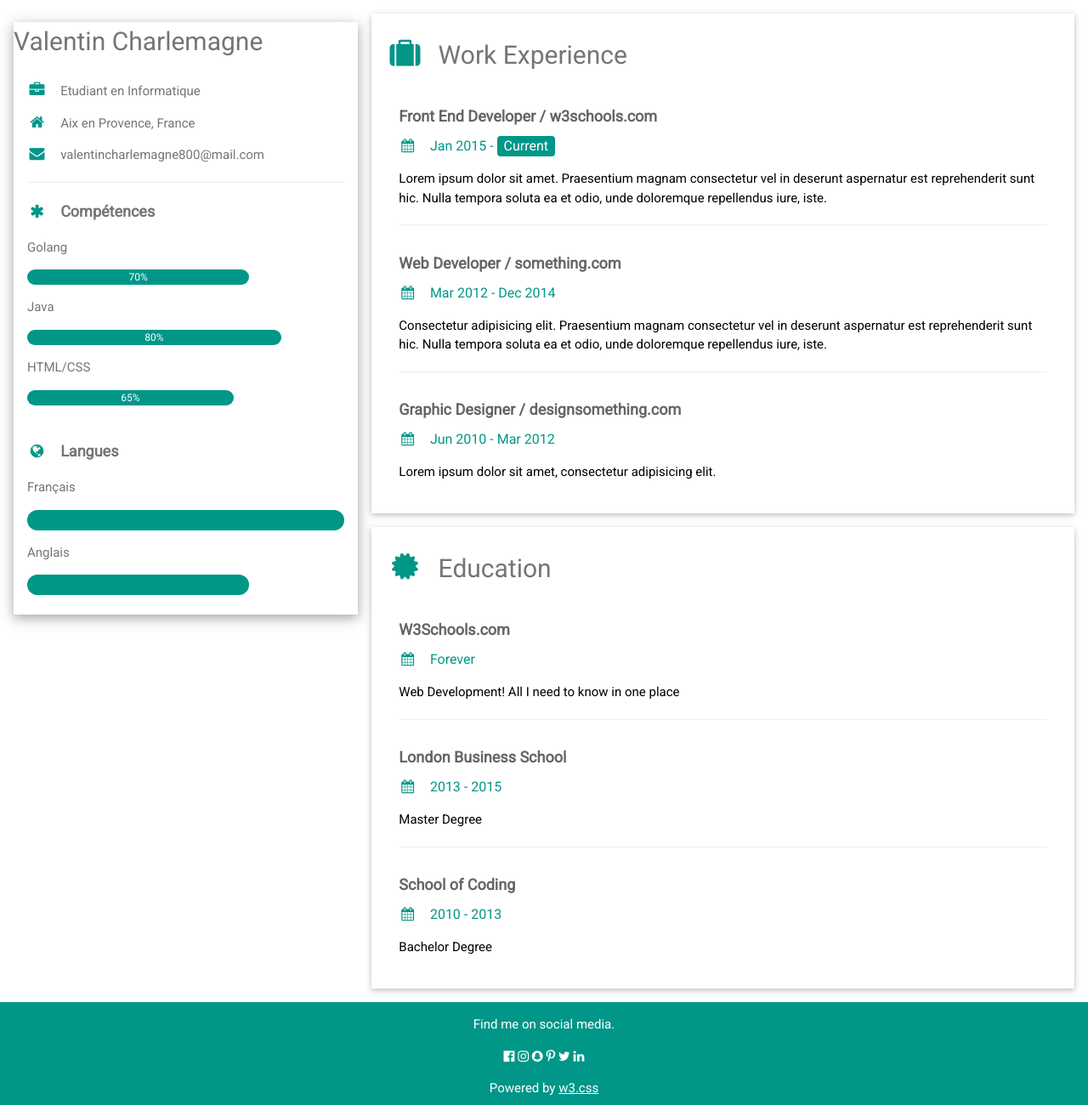
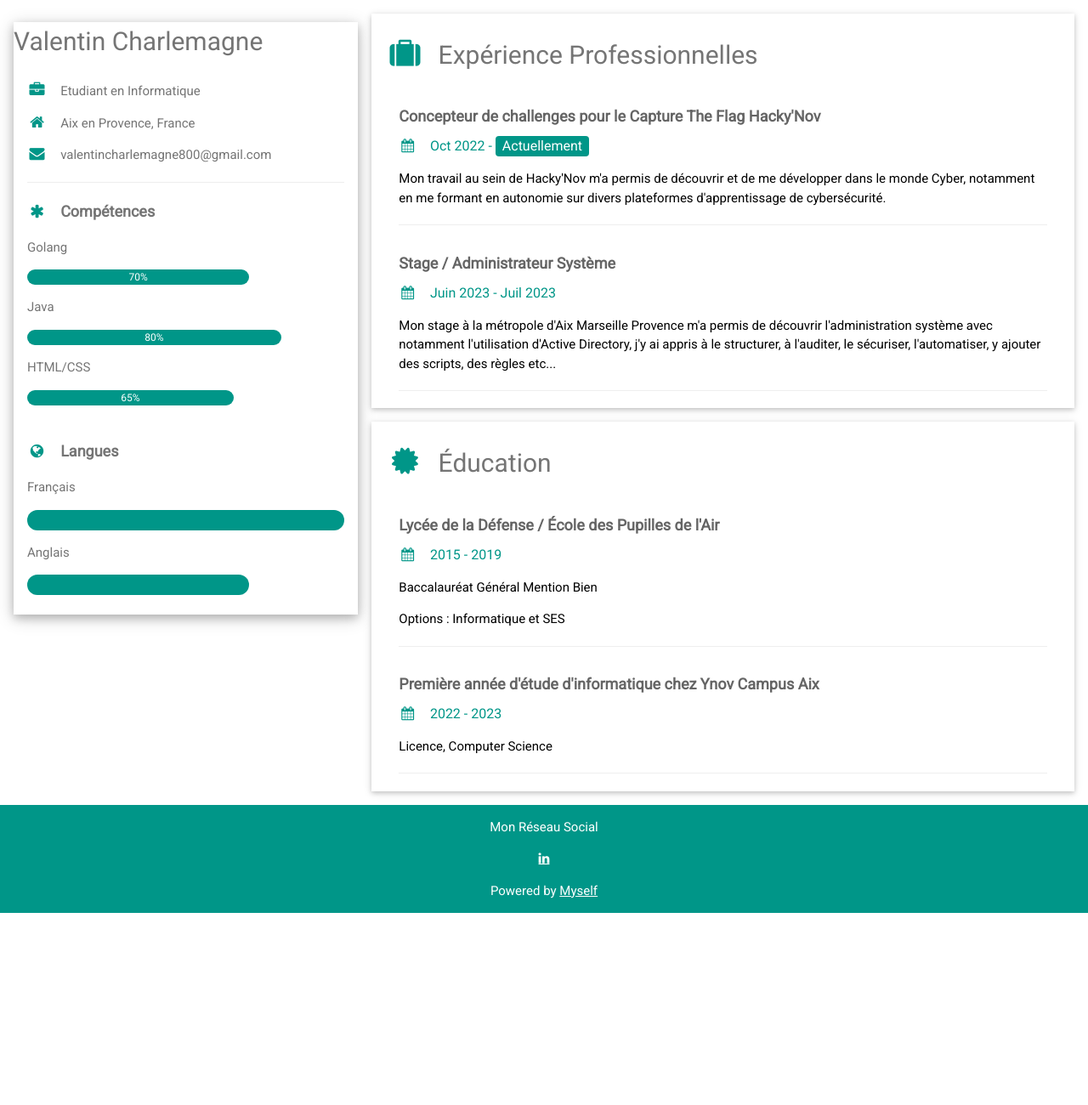
Before and after one commit to Charlemagne800-info/charlemagne800-info.github.io, a plain HTML site: page index.html in a window 1280 px wide. Shown: the whole page at 85% size. After the commit the page ends 1074 px from the top, so only its background shows below. Drawn offline with Linux system fonts and the light colour scheme.

Commit message:
Add files via upload

```diff
--- a/index.html
+++ b/index.html
@@ -32,7 +32,7 @@ html,body,h1,h2,h3,h4,h5,h6 {font-family: "Roboto", sans-serif}
         <div class="container">
           <p><i class="fa fa-briefcase fa-fw margin-right large text-teal"></i>Etudiant en Informatique</p>
           <p><i class="fa fa-home fa-fw margin-right large text-teal"></i>Aix en Provence, France </p>
-          <p><i class="fa fa-envelope fa-fw margin-right large text-teal"></i>valentincharlemagne800@mail.com</p>
+          <p><i class="fa fa-envelope fa-fw margin-right large text-teal"></i>valentincharlemagne800@gmail.com</p>
           <!-- <p><i class="fa fa-phone fa-fw margin-right large text-teal"></i>0000000000</p> -->
           <hr>
 
@@ -73,44 +73,36 @@ html,body,h1,h2,h3,h4,h5,h6 {font-family: "Roboto", sans-serif}
     <div class="twothird">
 
       <div class="container card white margin-bottom">
-        <h2 class="text-grey padding-16"><i class="fa fa-suitcase fa-fw margin-right xxlarge text-teal"></i>Work Experience</h2>
+        <h2 class="text-grey padding-16"><i class="fa fa-suitcase fa-fw margin-right xxlarge text-teal"></i>Expérience Professionnelles </h2>
         <div class="container">
-          <h5 class="opacity"><b>Front End Developer / w3schools.com</b></h5>
-          <h6 class="text-teal"><i class="fa fa-calendar fa-fw margin-right"></i>Jan 2015 - <span class="tag teal round">Current</span></h6>
-          <p>Lorem ipsum dolor sit amet. Praesentium magnam consectetur vel in deserunt aspernatur est reprehenderit sunt hic. Nulla tempora soluta ea et odio, unde doloremque repellendus iure, iste.</p>
+          <h5 class="opacity"><b>Concepteur de challenges pour le Capture The Flag Hacky'Nov</b></h5>
+          <h6 class="text-teal"><i class="fa fa-calendar fa-fw margin-right"></i>Oct 2022 - <span class="tag teal round">Actuellement</span></h6>
+          <p>Mon travail au sein de Hacky'Nov m'a permis de découvrir et de me développer dans le monde Cyber, notamment en me formant en autonomie sur divers plateformes d'apprentissage de cybersécurité.</p>
           <hr>
         </div>
         <div class="container">
-          <h5 class="opacity"><b>Web Developer / something.com</b></h5>
-          <h6 class="text-teal"><i class="fa fa-calendar fa-fw margin-right"></i>Mar 2012 - Dec 2014</h6>
-          <p>Consectetur adipisicing elit. Praesentium magnam consectetur vel in deserunt aspernatur est reprehenderit sunt hic. Nulla tempora soluta ea et odio, unde doloremque repellendus iure, iste.</p>
+          <h5 class="opacity"><b>Stage / Administrateur Système</b></h5>
+          <h6 class="text-teal"><i class="fa fa-calendar fa-fw margin-right"></i>Juin 2023 - Juil 2023</h6>
+          <p>Mon stage à la métropole d'Aix Marseille Provence m'a permis de découvrir l'administration système avec notamment l'utilisation d'Active Directory, j'y ai appris à le structurer, à l'auditer, le sécuriser, l'automatiser, y ajouter des scripts, des règles etc...</p>
           <hr>
-        </div>
-        <div class="container">
-          <h5 class="opacity"><b>Graphic Designer / designsomething.com</b></h5>
-          <h6 class="text-teal"><i class="fa fa-calendar fa-fw margin-right"></i>Jun 2010 - Mar 2012</h6>
-          <p>Lorem ipsum dolor sit amet, consectetur adipisicing elit. </p><br>
         </div>
       </div>
 
       <div class="container card white">
-        <h2 class="text-grey padding-16"><i class="fa fa-certificate fa-fw margin-right xxlarge text-teal"></i>Education</h2>
+        <h2 class="text-grey padding-16"><i class="fa fa-certificate fa-fw margin-right xxlarge text-teal"></i>Éducation</h2>
         <div class="container">
-          <h5 class="opacity"><b>W3Schools.com</b></h5>
-          <h6 class="text-teal"><i class="fa fa-calendar fa-fw margin-right"></i>Forever</h6>
-          <p>Web Development! All I need to know in one place</p>
+          <h5 class="opacity"><b>Lycée de la Défense / École des Pupilles de l'Air</b></h5>
+          <h6 class="text-teal"><i class="fa fa-calendar fa-fw margin-right"></i>2015 - 2019</h6>
+          <p>Baccalauréat Général Mention Bien</p>
+          <p>Options : Informatique et SES</p>
           <hr>
         </div>
         <div class="container">
-          <h5 class="opacity"><b>London Business School</b></h5>
-          <h6 class="text-teal"><i class="fa fa-calendar fa-fw margin-right"></i>2013 - 2015</h6>
-          <p>Master Degree</p>
+          <h5 class="opacity"><b>Première année d'étude d'informatique chez
+            Ynov Campus Aix</b></h5>
+          <h6 class="text-teal"><i class="fa fa-calendar fa-fw margin-right"></i>2022 - 2023</h6>
+          <p>Licence, Computer Science</p>
           <hr>
-        </div>
-        <div class="container">
-          <h5 class="opacity"><b>School of Coding</b></h5>
-          <h6 class="text-teal"><i class="fa fa-calendar fa-fw margin-right"></i>2010 - 2013</h6>
-          <p>Bachelor Degree</p><br>
         </div>
       </div>
 
@@ -124,14 +116,9 @@ html,body,h1,h2,h3,h4,h5,h6 {font-family: "Roboto", sans-serif}
 </div>
 
 <footer class="container teal center margin-top">
-  <p>Find me on social media.</p>
-  <i class="fa fa-facebook-official hover-opacity"></i>
-  <i class="fa fa-instagram hover-opacity"></i>
-  <i class="fa fa-snapchat hover-opacity"></i>
-  <i class="fa fa-pinterest-p hover-opacity"></i>
-  <i class="fa fa-twitter hover-opacity"></i>
-  <i class="fa fa-linkedin hover-opacity"></i>
-  <p>Powered by <a href="https://www.w3schools.com/w3css/default.asp" target="_blank">w3.css</a></p>
+  <p>Mon Réseau Social</p>
+  <a class="fa fa-linkedin hover-opacity" href="https://www.linkedin.com/in/charlemagnev-cyber/" target="_blank"></a>
+  <p>Powered by <a href="https://github.com/Charlemagne800-info" target="_blank">Myself</a></p>
 </footer>
 
 </body>
```
